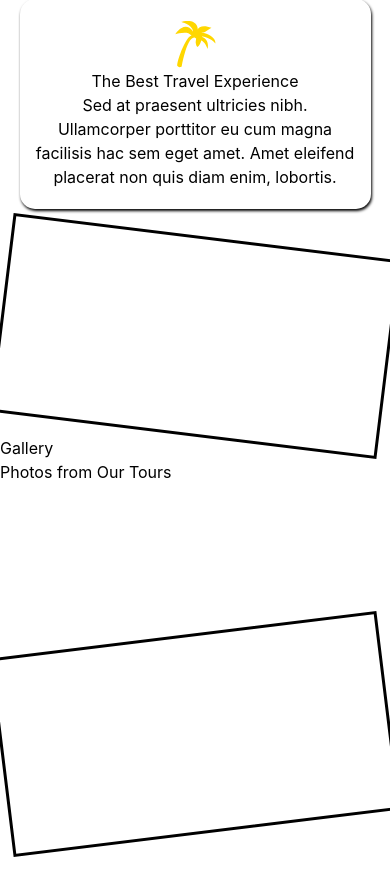
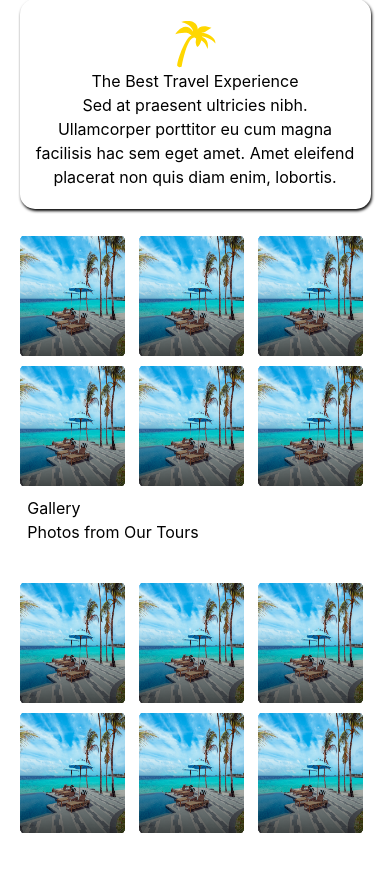
Before and after one commit to 92isaac/iostravels, a React (Create React App) app: page / in a window 390 px wide. Shown: the part 4774-5646 px from the top of the page. Built offline with nearby package versions, Linux system fonts and the light colour scheme.

Commit message:
update photogallery component

```diff
--- a/src/components/asset/Nomatch.js
+++ b/src/components/asset/Nomatch.js
@@ -1,20 +1,24 @@
 import React from 'react'
+import { Link } from 'react-router-dom'
 import Error404 from './images/SeekPng.com_404-png_2123432.png'
 
 const Nomatch = () => {
   return (
     <div className='w-screen'>
-        <div className="flex justify-between mx-auto w-11/12">
+        <div className="block m-0 md:flex justify-between mx-auto w-11/12">
             <div className='my-auto'>
                 <h1 className='text-9xl mb-10 font-bold'>Oops!</h1>
                 <h3>We can't seem to find the page you're looking for</h3>
                 <h4>Error code: 404</h4>
                 <div className="text-red-900">
-                    <p>Home</p>
-                    <p>Travels</p>
+                   <ul>
+                    <li><Link to="/">Home</Link></li>
+                    <li><Link to="/">About</Link></li>
+                    <li><Link to="/">Travels</Link></li>
+                   </ul>
                 </div>
             </div>
-            <div>
+            <div className=''>
                 <img src={Error404} alt="" className='w-fit object-cover h-fit h-screen w-screen'/>
             </div>
         </div>
--- a/src/components/asset/styles/photogallery.css
+++ b/src/components/asset/styles/photogallery.css
@@ -1,13 +1,57 @@
-.slope1{
-    border: solid;
-    height: 200px;
-    width: 100%;
-    transform: rotate(7deg);
+@media screen and (min-width: 768px){
+    .slope1{
+        display: flex;
+        gap: 2%;
+        height: 250px;
+        width: 99%;
+        transform: rotate(7deg);
+    }
+    .slope2{
+        margin-top: 150px;
+        display: flex;
+        gap: 2%;
+        height: 250px;
+        width: 99%;
+        transform: rotate(-7deg);
+    }
+
+    .slope1 img, .slope2 img{
+        width: 15%;
+    }
+
+    .slope{
+        margin: 0 7%;
+    }
 }
-.slope2{
-    margin-top: 150px;
-    border: solid;
-    height: 200px;
-    width: 100%;
-    transform: rotate(-7deg);
+
+
+@media screen and (max-width: 580px){
+    .slope1{
+        display: flex;
+        flex-wrap: wrap;
+        flex-grow: 1;
+        gap: 4%;
+        height: 250px;
+        width: 90%;
+        transform: rotate(0deg);
+        margin: 10px auto;
+    }
+    .slope2{
+        display: flex;
+        flex-wrap: wrap;
+        flex-grow: 1;
+        gap: 4%;
+        height: 250px;
+        width: 90%;
+        transform: rotate(0deg);
+        margin: 10%  auto ;
+    }
+
+    .slope1 img, .slope2 img{
+        width: 30%;
+    }
+
+    .slope{
+        margin: 0 7%;
+    }
 }
--- a/src/components/homefiles/PhotoGallery.js
+++ b/src/components/homefiles/PhotoGallery.js
@@ -1,18 +1,30 @@
 import React from 'react'
 import '../asset/styles/photogallery.css'
+import galleryImg1 from '../asset/images/beach1.png'
 
 const PhotoGallery = () => {
   return (
     <div>
         <div className="slope1">
-
+        <img src={galleryImg1} alt="" loading='lazy' />
+        <img src={galleryImg1} alt="" loading='lazy' />
+        <img src={galleryImg1} alt="" loading='lazy' />
+        <img src={galleryImg1} alt="" loading='lazy' />
+        <img src={galleryImg1} alt="" loading='lazy' />
+        <img src={galleryImg1} alt="" loading='lazy' />
+        {/* <img src={galleryImg1} alt="" loading='lazy' /> */}
         </div>
         <div className="slope">
             <h5>Gallery</h5>
             <h4>Photos from Our Tours</h4>
         </div>
         <div className="slope2">
-
+        <img src={galleryImg1} alt="" loading='lazy' />
+        <img src={galleryImg1} alt="" loading='lazy' />
+        <img src={galleryImg1} alt="" loading='lazy' />
+        <img src={galleryImg1} alt="" loading='lazy' />
+        <img src={galleryImg1} alt="" loading='lazy' />
+        <img src={galleryImg1} alt="" loading='lazy' />
         </div>
     </div>
   )
--- a/tailwind.config.js
+++ b/tailwind.config.js
@@ -4,6 +4,12 @@ module.exports = {
     "./src/**/*.{js,jsx,ts,tsx}",
   ],
   theme: {
+    screens:{
+      sm:'480px',
+      md:'768px',
+      lg:'976px',
+      xlg:'1440px'
+    },
     extend: {},
   },
   plugins: [],
```
